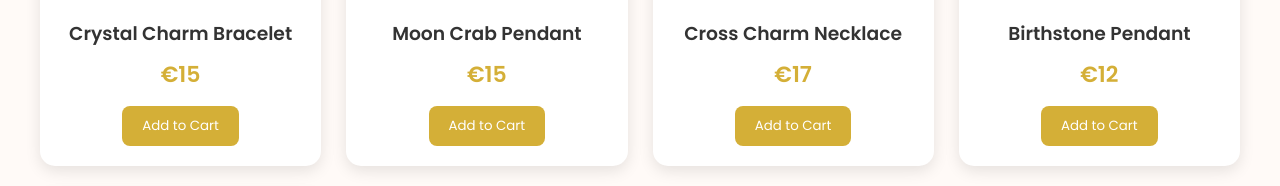
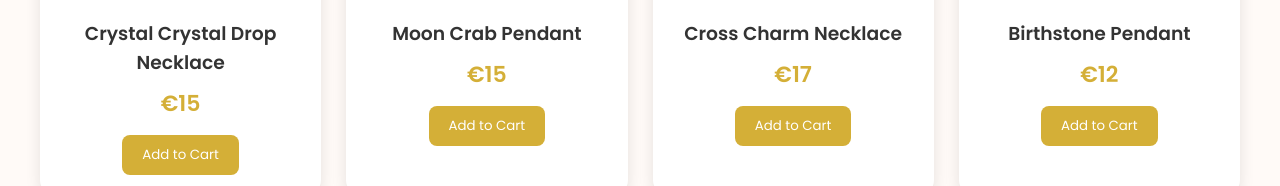
Before and after one commit to SOLENAcy/Solena-jewelry-shop, a plain HTML site: page index.html in a window 1280 px wide. Shown: the part 427-613 px from the top of the page. Drawn offline with Linux system fonts and the light colour scheme.

Commit message:
Update product details for necklace

```diff
--- a/index.html
+++ b/index.html
@@ -136,8 +136,8 @@ margin-top:40px;
 </div>
 <section class="products">
     <div class="product">
-    <img src="pic1.png.png" alt="Crystal Charm Bracelet">
-    <h3>Crystal Charm Bracelet</h3>
+    <img src="pic1.png.png" alt="Crystal Crystal Drop Necklace">
+    <h3>Crystal Crystal Drop Necklace</h3>
     <p class="price">€15</p>
     <button class="add-to-cart">Add to Cart</button>
 </div>
```
